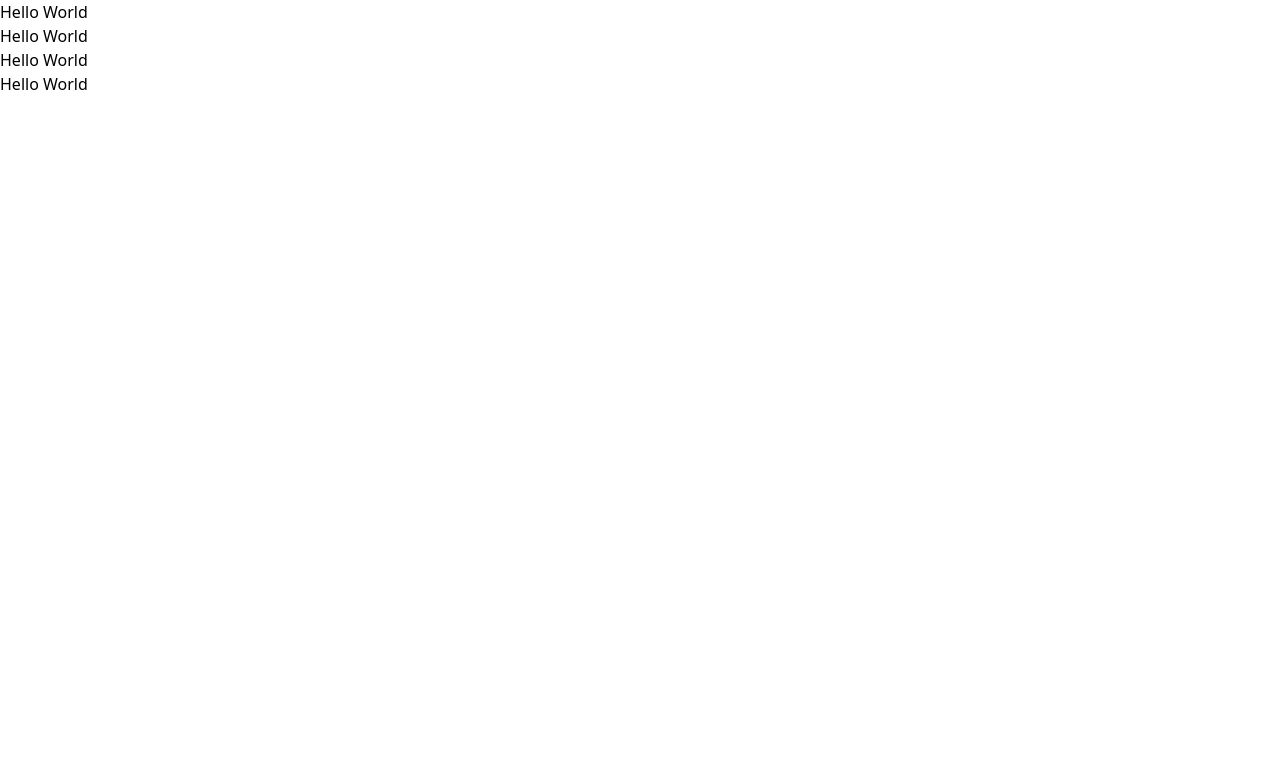
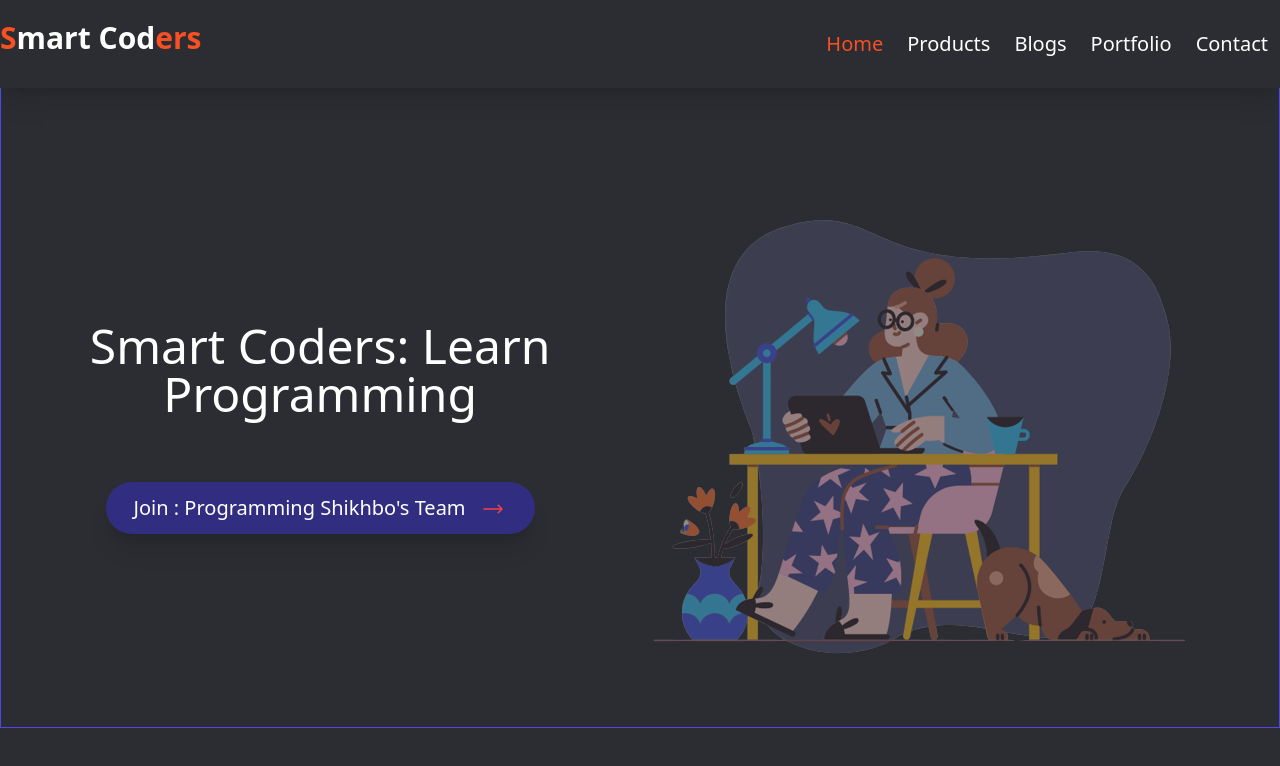
Before and after one commit to rayhan9999/First-Tailwind-Project, a website built with Vite: page index.html in a window 1280 px wide. Built offline with nearby package versions, Linux system fonts and the light colour scheme.

Commit message:
header part done

```diff
--- a/index.html
+++ b/index.html
@@ -8,10 +8,45 @@
     <link rel="stylesheet" href="css/main.css">
 
 </head>
-<body>
-    <h1>Hello World</h1>
-    <h2>Hello World</h2>
-    <h3>Hello World</h3>
-    <h4>Hello World</h4>
+<body class="bg-[#2B2D33]">
+    <nav class="bg-[#2B2D33] shadow-xl">
+         <div class="container mx-auto">
+            <div class="sm:flex justify-between items-center py-5">
+                <div class="text-center mb-3">
+                <a href="#" class="text-white text-xl sm:text-3xl font-bold">
+                  <span class="text-[#f65023]">S</span>mart Cod<span  class="text-[#f65023]">ers</span></a>
+
+                </div>
+                <ul class="sm:flex text-xl text-white text-center border-t sm:border-none">
+                   <li class="mt-4 sm:mt-0"><a href="#" class="p-3 text-[#f65023] ">Home</a></li>
+                   <li><a href="#" class="p-3 hover:text-[#f65023]">Products</a></li>
+                   <li><a href="#" class="p-3 hover:text-[#f65023]">Blogs</a></li>
+                   <li><a href="#" class="p-3 hover:text-[#f65023]">Portfolio</a></li>
+                   <li><a href="#" class="p-3 hover:text-[#f65023]">Contact</a></li>
+                </ul>
+            </div>
+         </div>
+    </nav>
+
+    <header>
+        <div class="container mx-auto border
+         border-indigo-600 border-t-0
+         text-white sm:flex
+         justify-around items-center
+         text-center h-[80vh] px-10 pt-10">
+              <div>
+                    <h1 class="text-2xl sm:text-5xl mb-5 sm:mb-16">Smart Coders: Learn <br>Programming</h1>
+                    <button class="bg-indigo-900 px-7
+                    py-3 rounded-full text-xl shadow-xl
+                    hover:bg-indigo-950">Join : Programming Shikhbo's Team <svg xmlns="http://www.w3.org/2000/svg" fill="none" viewBox="0 0 24 24" stroke-width="1.5" stroke="currentColor" class="w-7 inline-block text-red-500 ml-2 animate-ping h-6">
+                    <path stroke-linecap="round" stroke-linejoin="round" d="M17.25 8.25L21 12m0 0l-3.75 3.75M21 12H3" />
+                      </svg>
+                      </button>
+              </div>
+              <div>
+                <img class="animate-pulse" src="images/hero-img.png" alt="">
+              </div>
+        </div>
+    </header>
 </body>
 </html>
```
